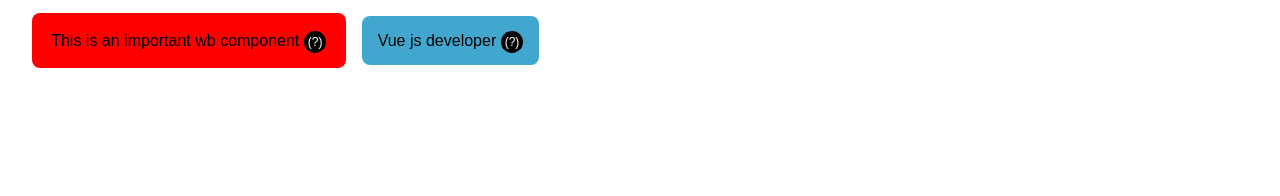
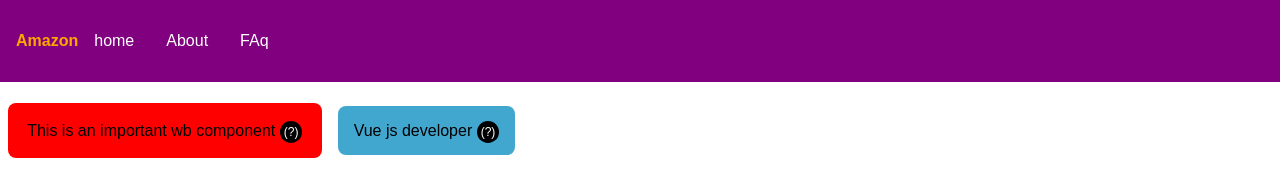
Before and after one commit to amirtbi/native-webcomponent, a plain HTML site: page index.html in a window 1280 px wide. Drawn offline with nearby package versions, Linux system fonts and the light colour scheme.

Commit message:
feat: Add navbar custom element

```diff
--- a/index.html
+++ b/index.html
@@ -6,6 +6,9 @@
     <title>Web components</title>
     <script src="tooltip.js"></script>
     <script src="confirm-link.js"></script>
+    <script src="navbar.js"></script>
+    <script src="https://cdn.jsdelivr.net/npm/d3@7"></script>
+    <script type="module" src="custom-chart.js"></script>
     <style>
 
         *{
@@ -14,8 +17,12 @@
 
 
 
+        body,html{
+            padding: 0px;
+            margin: 0px;
+        }
         html{
-            padding: 1rem;
+
             font-family: sans-serif;
             --color-primary:rgb(255, 0, 0);
             --padding-sm:1rem;
@@ -23,8 +30,41 @@
             --color-info:#1291c4cc;
         }
 
+        header{
+            width: 100%;
+            /* background-color: indianred; */
+            padding: 0px;
+            margin: 0px;
 
+        }
+        main{
+            margin-top: 2rem;
+        }
 
+       .navbar-wrapper{
+                width:100%;
+                padding:0px;
+                margin:0px;
+            }
+
+            ul{
+                padding:0px;
+                display:flex;
+                flex-direction:row;
+                margin:0px;
+            }
+
+            li{
+                padding:1rem;
+                list-style:none;
+                color:white;
+                font-family:sans-serif;
+                cursor:pointer;
+
+            }
+            li:hover{
+                color:indigo;
+            }
         .pos-relative{
             position: relative;
             z-index: 1111;
@@ -36,9 +76,29 @@
             flex-direction: row;
 
         }
+        h1{
+            padding:0px;
+            margin:0px;
+            font-size: 16px;
+            color: orange;
+            font-weight: bold;
+        }
     </style>
 </head>
 <body>
+
+    <header>
+        <custom-navbar links='[{"title":"home"},{"title":"About"},{"title":"FAq"}]' class="bg-purple">
+            <h1 slot="logo">
+                Amazon
+            </h1>
+
+            <navbar  slot="link" class="navbar-wrapper">
+            </navbar>
+        </custom-navbar>
+    </header>
+
+    <main>
 
         <div class="wrapper">
 
@@ -51,6 +111,7 @@
                 <custom-tooltip class="info" text="job position">Vue js developer</custom-tooltip>
             </p>
         </div>
+    </main>
 
 
     <!-- <a is="custom-link" href="https://www.google.com">Google</a> -->
--- /dev/null
+++ b/navbar.js
@@ -0,0 +1,69 @@
+class CustomNavbar extends HTMLElement {
+  constructor() {
+    super();
+    this.attachShadow({ mode: "open" });
+    this._navbar;
+    this._links;
+    this.shadowRoot.innerHTML = `
+
+        <style>
+
+
+            :host(.bg-purple){
+                display:flex;
+                width:100%;
+                background-color:purple !important;
+
+            }
+
+            .container{
+                display:flex;
+                flex-direction:row;
+                margin:1rem;
+                align-items:center;
+
+            }
+
+
+
+        </style>
+
+        <div class='container'>
+                <div>
+                    <slot name="logo"></slot>
+                </div>
+
+                <slot name='link'></slot>
+        </div>
+
+
+    `;
+  }
+
+  _render() {
+    this.shadowRoot
+      .querySelector('slot[name="link"]')
+      .addEventListener("slotchange", () => {
+        const links = JSON.parse(this.getAttribute("links"));
+
+        const navbarEl = this.shadowRoot
+          .querySelector("slot[name='link']")
+          .assignedElements()[0];
+
+        const ulElement = document.createElement("ul");
+        ulElement.classList.add("link-container");
+        for (const link of links) {
+          const liEl = document.createElement("li");
+          liEl.textContent = link.title;
+          ulElement.appendChild(liEl);
+        }
+
+        navbarEl.appendChild(ulElement);
+      });
+  }
+  connectedCallback() {
+    this._render();
+  }
+}
+
+customElements.define("custom-navbar", CustomNavbar);
--- a/tooltip.js
+++ b/tooltip.js
@@ -2,7 +2,8 @@
   // Initialize Dom
   constructor() {
     super();
-    this._toolTipContainer;
+    this._spanIcon;
+    this.tooltipVisible = false;
     this._toolTipText = "Some dummy tooltip text";
     // Make shadow DOM accessible through shadowRoot
     this.attachShadow({ mode: "open" });
@@ -33,6 +34,7 @@
         background-color:var(--color-primary,#ccc);
         padding:var(--padding-md) !important;
         margin-bottom:1rem !important;
+        width:100%;
 
 
       }
@@ -69,40 +71,84 @@
         text-align:cenetr;
         padding:0.25rem;
         font-size:0.75rem;
-        cursor:pointer
+        cursor:pointer;
 
       }
 
+      section{
+        width:100%;
+      }
     </style>
-    <slot>Default text</slot>
+
+       <slot>Default text</slot>
+
 
 
     `;
   }
+
+  _render() {
+    let toolTipContainer = this.shadowRoot.querySelector("div");
+    if (this._tooltipVisible) {
+      toolTipContainer = document.createElement("div");
+      toolTipContainer.textContent = this._toolTipText;
+      this.shadowRoot.appendChild(toolTipContainer);
+    } else {
+      if (toolTipContainer) {
+        this.shadowRoot.removeChild(toolTipContainer);
+      }
+    }
+  }
+  // Private custom method
+  _showTooltip() {
+    this._tooltipVisible = true;
+    this._render();
+  }
+  _hideToolTip() {
+    this._tooltipVisible = false;
+    this._render();
+  }
+
+  // Callback after observing attributes change
+  attributeChangedCallback(name, oldValue, newValue) {
+    console.log("name:", name);
+    console.log("new value", newValue);
+    console.log("old value", oldValue);
+    if (newValue === oldValue) {
+      return;
+    }
+    if (name === "text") {
+      this._toolTipText = newValue;
+    }
+  }
+  // Observer attributes
+  static get observedAttributes() {
+    return ["text"];
+  }
+
+  // Life cycles
 
   // Dom mount
   connectedCallback() {
     if (this.hasAttribute("text")) {
       this._toolTipText = this.getAttribute("text");
     }
-    const spanIcon = document.createElement("span");
-    spanIcon.textContent = "(?)";
-    spanIcon.addEventListener("mouseenter", this._showTooltip.bind(this));
-    spanIcon.addEventListener("mouseleave", this._hideToolTip.bind(this));
-    spanIcon.classList.add("icon");
-    this.shadowRoot.appendChild(spanIcon);
+    this._spanIcon = document.createElement("span");
+    this._spanIcon.textContent = "(?)";
+    this._spanIcon.addEventListener("mouseenter", this._showTooltip.bind(this));
+    this._spanIcon.addEventListener("mouseleave", this._hideToolTip.bind(this));
+    this._spanIcon.classList.add("icon");
+    this.shadowRoot.appendChild(this._spanIcon);
     this.style.position = "relative";
     this.style.zIndex = "112222211";
+    this._render();
   }
 
-  // Private custom method
-  _showTooltip() {
-    this._toolTipContainer = document.createElement("div");
-    this._toolTipContainer.textContent = this._toolTipText;
-    this.shadowRoot.appendChild(this._toolTipContainer);
-  }
-  _hideToolTip() {
-    this.shadowRoot.removeChild(this._toolTipContainer);
+  // when element unMounted from DOM
+  disconnectedCallback() {
+    this._spanIcon.removeEventListener("mouseenter ", this._showTooltip);
+    this._spanIcon.removeEventListener("mouseleave", this._hideToolTip);
+    console.log("disconnected");
   }
 }
 
```
Also changed, not shown: custom-chart.js (added). Lines whose indentation alone changed are shown as unchanged.
